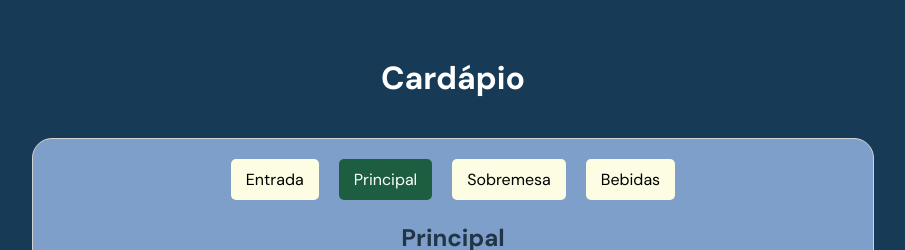
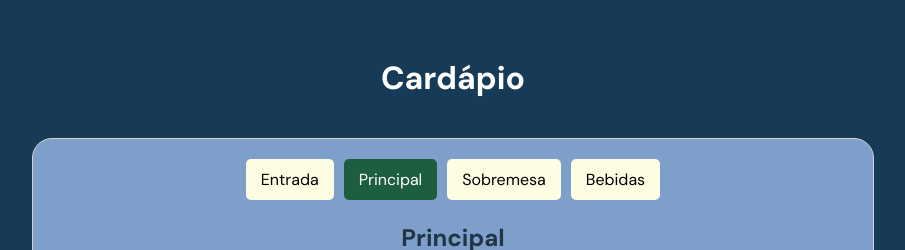
Before and after one commit to Victorios20/cardapio-react, a React (Vite) app: page / in a window 1280 px wide. Shown: the top 250 px of the page, without its empty margins (187-1092 px from the left). Built offline with nearby package versions, Linux system fonts and the light colour scheme.

Commit message:
margem dos botoes

```diff
--- a/src/components/Menu.scss
+++ b/src/components/Menu.scss
@@ -17,7 +17,7 @@ $detail-color:#FCFDE2;
 }
 
 .categorias button {
-  margin: 0 10px; /* Espaçamento entre os botões */
+  margin: 0 5px; /* Espaçamento entre os botões */
   padding: 10px 15px; /* Espaçamento interno dos botões */
   border: none;
   border-radius: 5px;
```
